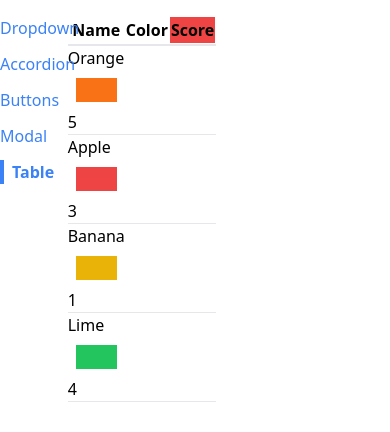
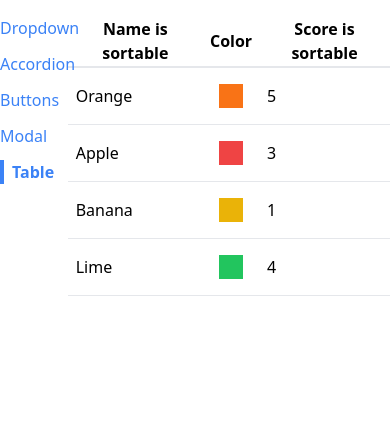
Before and after one commit to poyingHAHA/React_learning, a React (Create React App) app in the folder 6_custom_nav_and_routing/: page /table in a window 390 px wide. Shown: the top 432 px of the page. Built offline with nearby package versions, Linux system fonts and the light colour scheme.

Commit message:
8. Adding SortableTable

```diff
--- /dev/null
+++ b/6_custom_nav_and_routing/src/components/SortableTable.js
@@ -0,0 +1,25 @@
+import Table from "./Table";
+
+function SortableTable(props) {
+  const {config} = props;
+
+  const handleCLick = (label) => {
+    console.log(label);
+  }
+
+  const updatedConfig = config.map((column) => {
+    if(!column.sortValue){
+      return column;
+    }
+
+    return {
+      ...column,
+      header: () => <th onClick={() => handleCLick(column.label)}>{column.label} is sortable</th>
+    }
+  });
+
+  // the config property that is present inside of props will be overwritten.
+  return <Table {...props} config={updatedConfig} />;
+}
+
+export default SortableTable;
--- a/6_custom_nav_and_routing/src/components/Table.js
+++ b/6_custom_nav_and_routing/src/components/Table.js
@@ -5,7 +5,7 @@ import {Fragment} from 'react';
 function Table({ data, config, keyFn }) {
   const renderedHeaders = config.map((column) => {
     if(column.header) {
-      return <th key={column.label}>{column.header()}</th>;
+      return <Fragment key={column.label}>{column.header()}</Fragment>;
     }
 
     return <th key={column.label}>{column.label}</th>;
@@ -13,7 +13,7 @@ function Table({ data, config, keyFn }) {
 
   const renderRows = data.map((rowData) => {
     const renderedCells = config.map((column) => {
-      return <Fragment className="p-2" key={column.label}>{column.render(rowData)}</Fragment>;
+      return <td className="p-2" key={column.label}>{column.render(rowData)}</td>;
     })
 
     return (
--- a/6_custom_nav_and_routing/src/pages/TablePage.js
+++ b/6_custom_nav_and_routing/src/pages/TablePage.js
@@ -1,4 +1,4 @@
-import Table from '../components/Table';
+import SortableTable from '../components/SortableTable';
 
 function TablePage() {
   const data = [
@@ -11,7 +11,8 @@ function TablePage() {
   const config = [
     {
       label: "Name",
-      render: (fruit) => fruit.name
+      render: (fruit) => fruit.name,
+      sortValue: (fruit) => fruit.name
     },
     {
       label: "Color",
@@ -20,7 +21,7 @@ function TablePage() {
     {
       label: "Score",
       render: (fruit) => fruit.score,
-      header: () => <th className="bg-red-500">Score</th>
+      sortValue: (fruit) => fruit.score
     }
   ]
 
@@ -29,7 +30,7 @@ function TablePage() {
   };
 
   return <div>
-    <Table data={data} config={config} keyFn={keyFn}/>
+    <SortableTable data={data} config={config} keyFn={keyFn}/>
   </div>
 }
 
```
